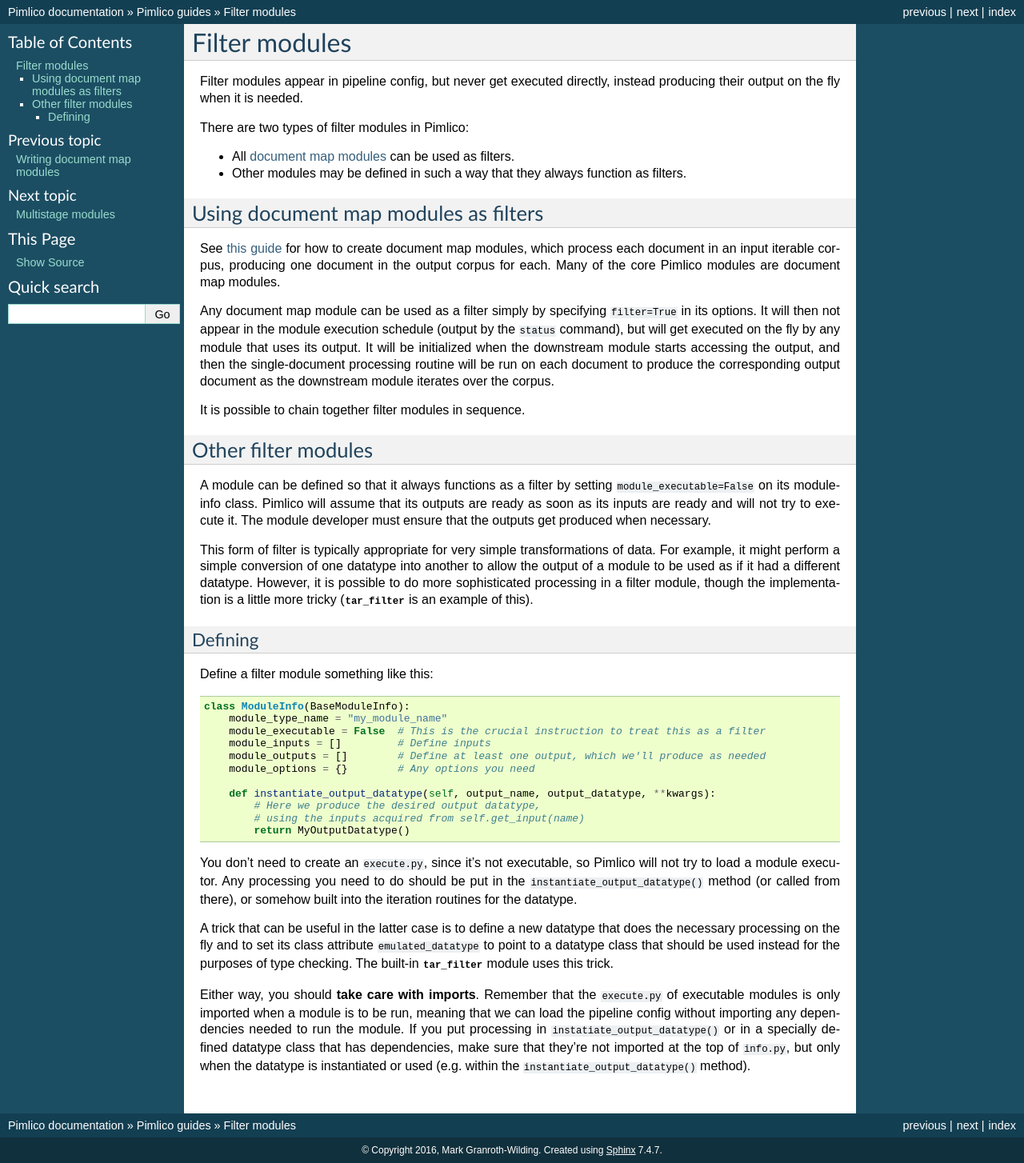
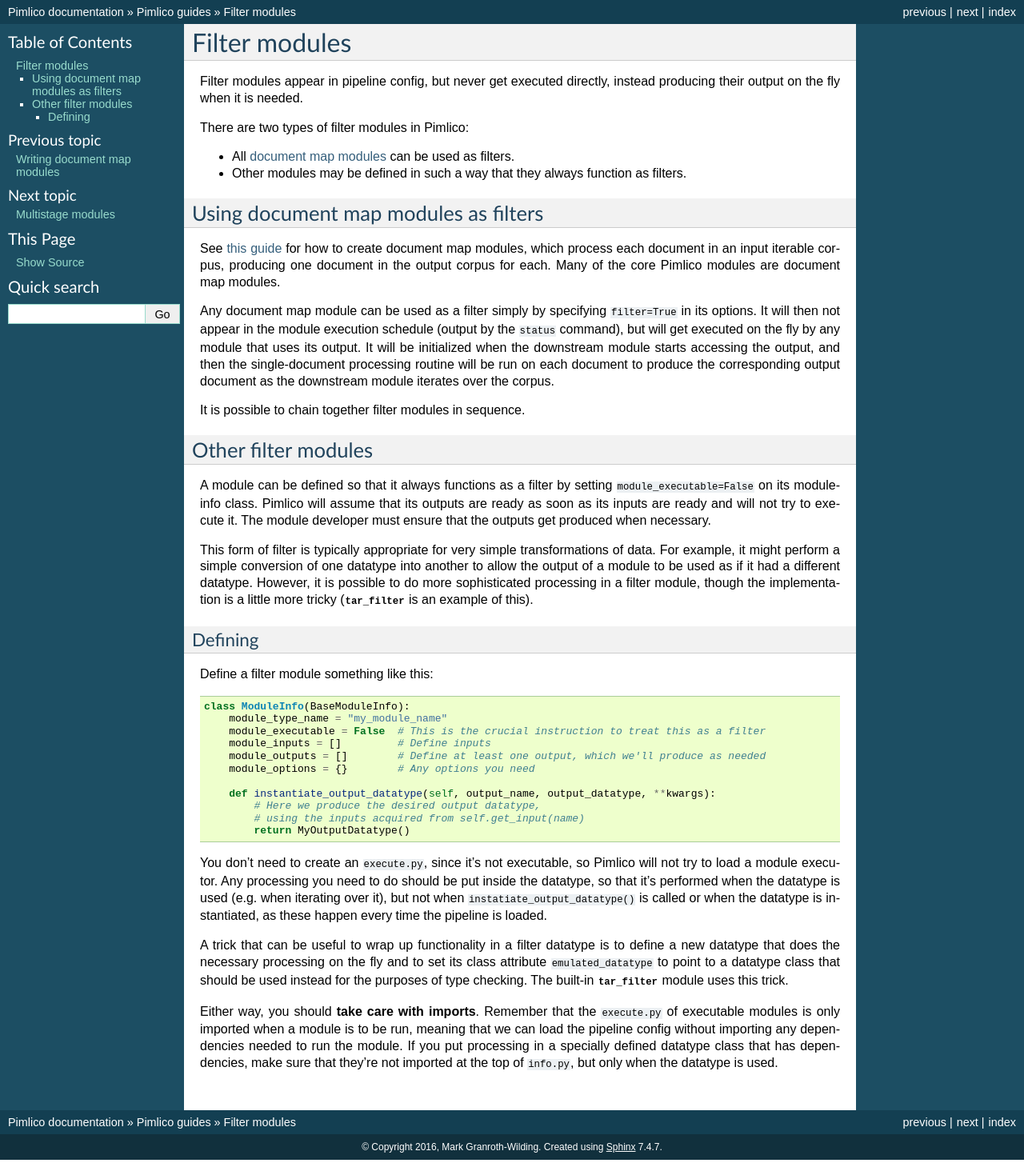
Before and after one commit to markgw/pimlico, a Sphinx documentation site: the page built from docs/guides/filters.rst, in a window 1280 px wide. Shown: the whole page at 80% size. Built offline with Sphinx 7.4.7, drawn with Linux system fonts in a browser that asks for light colours; formulas are drawn with MathJax 3; the version number could not be read and is left out.

Commit message:
Corrected instructions about defining filters

```diff
--- a/docs/guides/filters.rst
+++ b/docs/guides/filters.rst
@@ -58,10 +58,12 @@
            return MyOutputDatatype()
 
 You don't need to create an ``execute.py``, since it's not executable, so Pimlico will not try to load
-a module executor. Any processing you need to do should be put in the ``instantiate_output_datatype()`` method
-(or called from there), or somehow built into the iteration routines for the datatype.
+a module executor. Any processing you need to do should be put inside the datatype, so that it's performed
+when the datatype is used (e.g. when iterating over it), but not when ``instatiate_output_datatype()`` is
+called or when the datatype is instantiated, as these happen every time the pipeline is loaded.
 
-A trick that can be useful in the latter case is to define a new datatype that does the necessary processing on
+A trick that can be useful to wrap up functionality in a filter datatype
+is to define a new datatype that does the necessary processing on
 the fly and to set its class attribute ``emulated_datatype`` to point to a datatype class that should be used
 instead for the purposes of type checking. The built-in :mod:`tar_filter <pimlico.modules.corpora.tar_filter>`
 module uses this trick.
@@ -69,6 +71,6 @@
 Either way, you should **take care with imports**.
 Remember that the ``execute.py`` of executable modules is only imported
 when a module is to be run, meaning that we can load the pipeline config without importing
-any dependencies needed to run the module. If you put processing in ``instatiate_output_datatype()`` or in a
-specially defined datatype class that has dependencies, make sure that they're not imported at the top of ``info.py``,
-but only when the datatype is instantiated or used (e.g. within the ``instantiate_output_datatype()`` method).
+any dependencies needed to run the module. If you put processing in a specially defined datatype class that has
+dependencies, make sure that they're not imported at the top of ``info.py``,
+but only when the datatype is used.
```
